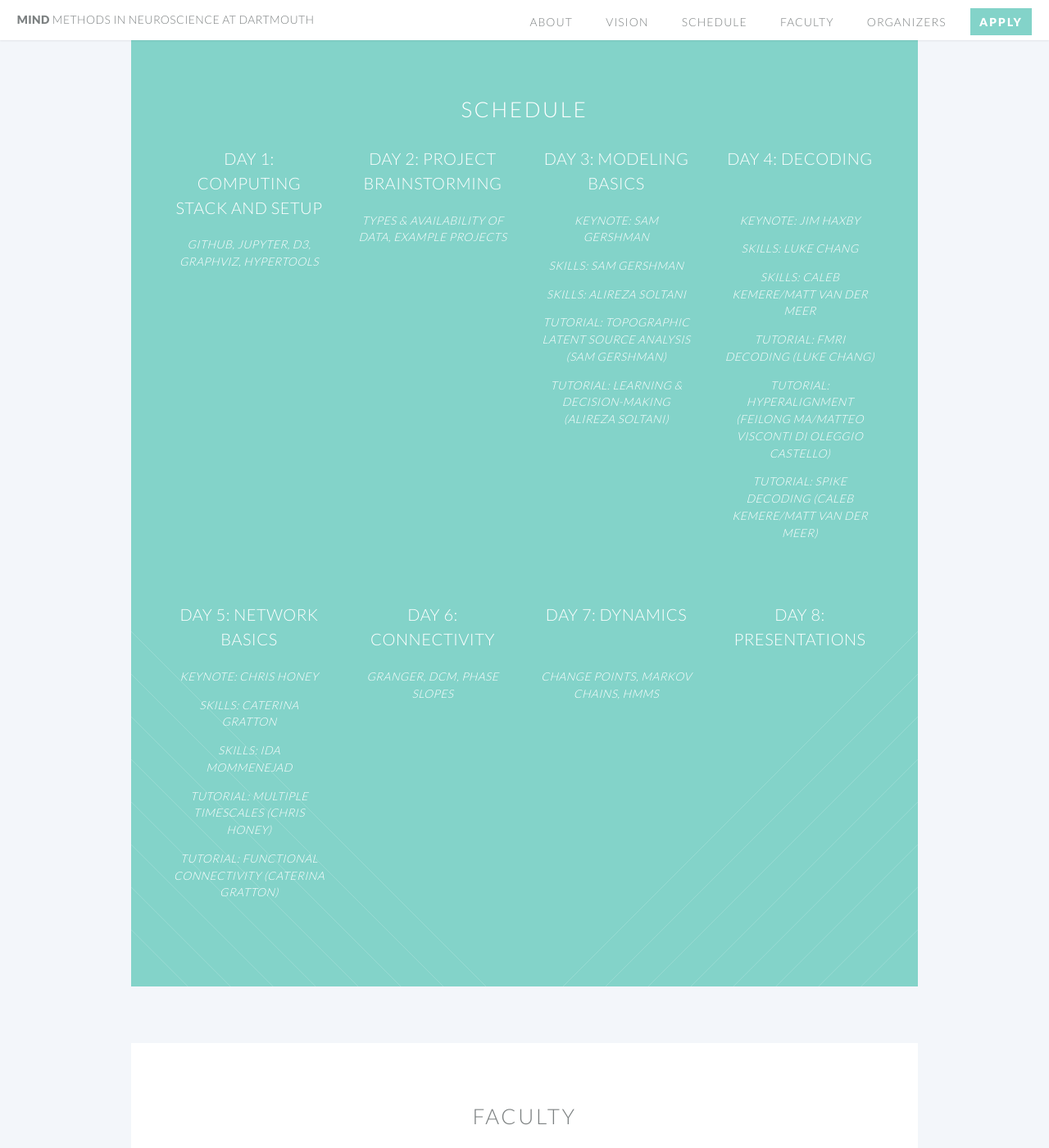
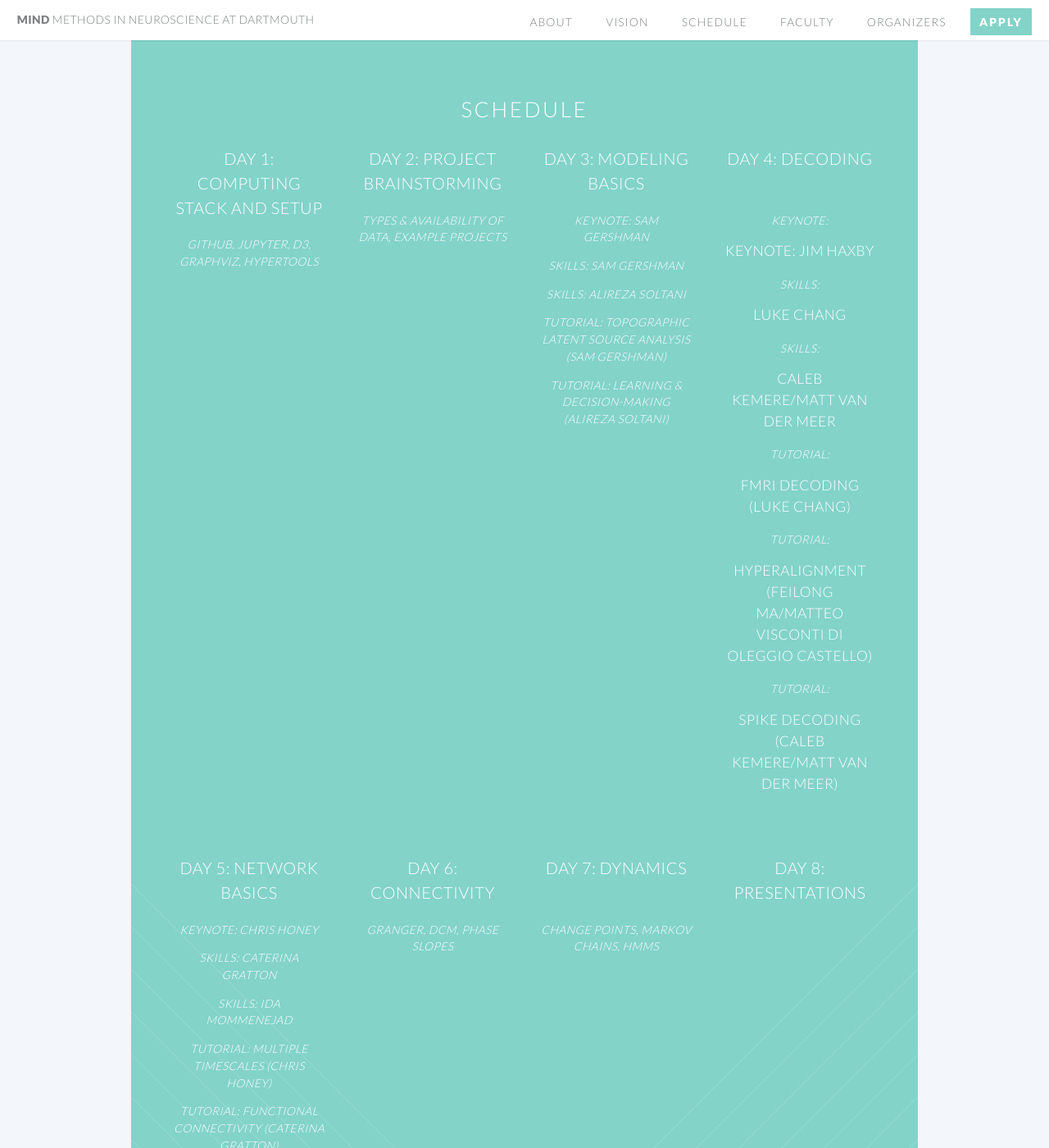
Before and after one commit to Summer-MIND/Summer-MIND.github.io, a Jekyll site: the page built from index.html, in a window 1280 px wide and 1400 px high, scrolled down 1435 px. Shown: the whole window at 82% size. Built offline with Jekyll 4.4.1, drawn with Linux system fonts in a browser that asks for light colours; comment, search, counter and statistics services are not loaded.

Commit message:
playing with fonts

```diff
--- a/index.html
+++ b/index.html
@@ -93,12 +93,12 @@ layout: landing-page
 									<header>
 										<h3>Day 4: Decoding<br><br></h3>
 										<ul>
-												<li><h4 class="topic"><a href="">Keynote: Jim Haxby</a></h4></li>
-												<li><h4 class="topic"><a href="">Skills: Luke Chang</a></h4></li>
-												<li><h4 class="topic"><a href="">Skills: Caleb Kemere/Matt van der Meer</a></h4></li>
-												<li><h4 class="topic"><a href="https://github.com/Summer-MIND/mind_2017/blob/master/Tutorials/Decoding/Chang_Decoding.ipynb">Tutorial: fMRI Decoding (Luke Chang)</a></h4></li>
-												<li><h4 class="topic"><a href="https://github.com/Summer-MIND/mind_2017/blob/master/Tutorials/hyperalignment/hyperalignment_tutorial.ipynb">Tutorial: Hyperalignment (Feilong Ma/Matteo Visconti di Oleggio Castello)</a></h4></li>
-												<li><h4 class="topic"><a href="https://github.com/Summer-MIND/mind_2017/tree/master/Tutorials/SpikeDecoding">Tutorial: Spike Decoding (Caleb Kemere/Matt van der Meer)</a></h4></li>
+												<li><h4 class="topic"><a href="">Keynote:</h4><h4><a href="">Keynote: Jim Haxby</a></h4></li>
+												<li><h4 class="topic"><a href="">Skills:</h4><h4>Luke Chang</a></h4></li>
+												<li><h4 class="topic"><a href="">Skills:</h4><h4>Caleb Kemere/Matt van der Meer</a></h4></li>
+												<li><h4 class="topic"><a href="https://github.com/Summer-MIND/mind_2017/blob/master/Tutorials/Decoding/Chang_Decoding.ipynb">Tutorial:</h4><h4>fMRI Decoding (Luke Chang)</a></h4></li>
+												<li><h4 class="topic"><a href="https://github.com/Summer-MIND/mind_2017/blob/master/Tutorials/hyperalignment/hyperalignment_tutorial.ipynb">Tutorial:</h4><h4>Hyperalignment (Feilong Ma/Matteo Visconti di Oleggio Castello)</a></h4></li>
+												<li><h4 class="topic"><a href="https://github.com/Summer-MIND/mind_2017/tree/master/Tutorials/SpikeDecoding">Tutorial:</h4><h4>Spike Decoding (Caleb Kemere/Matt van der Meer)</a></h4></li>
 										</ul>
 									</header>
 								</section>
```
